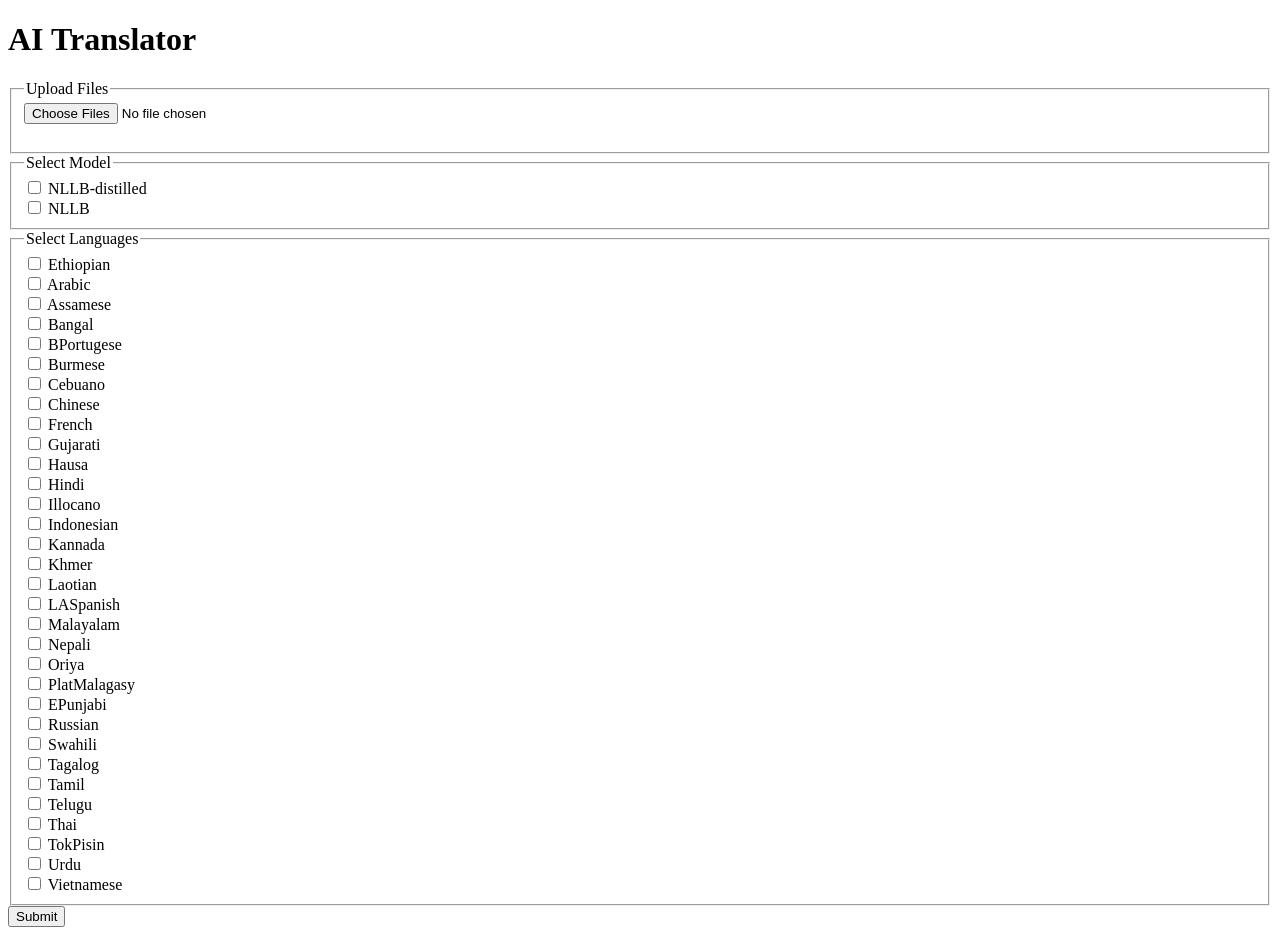
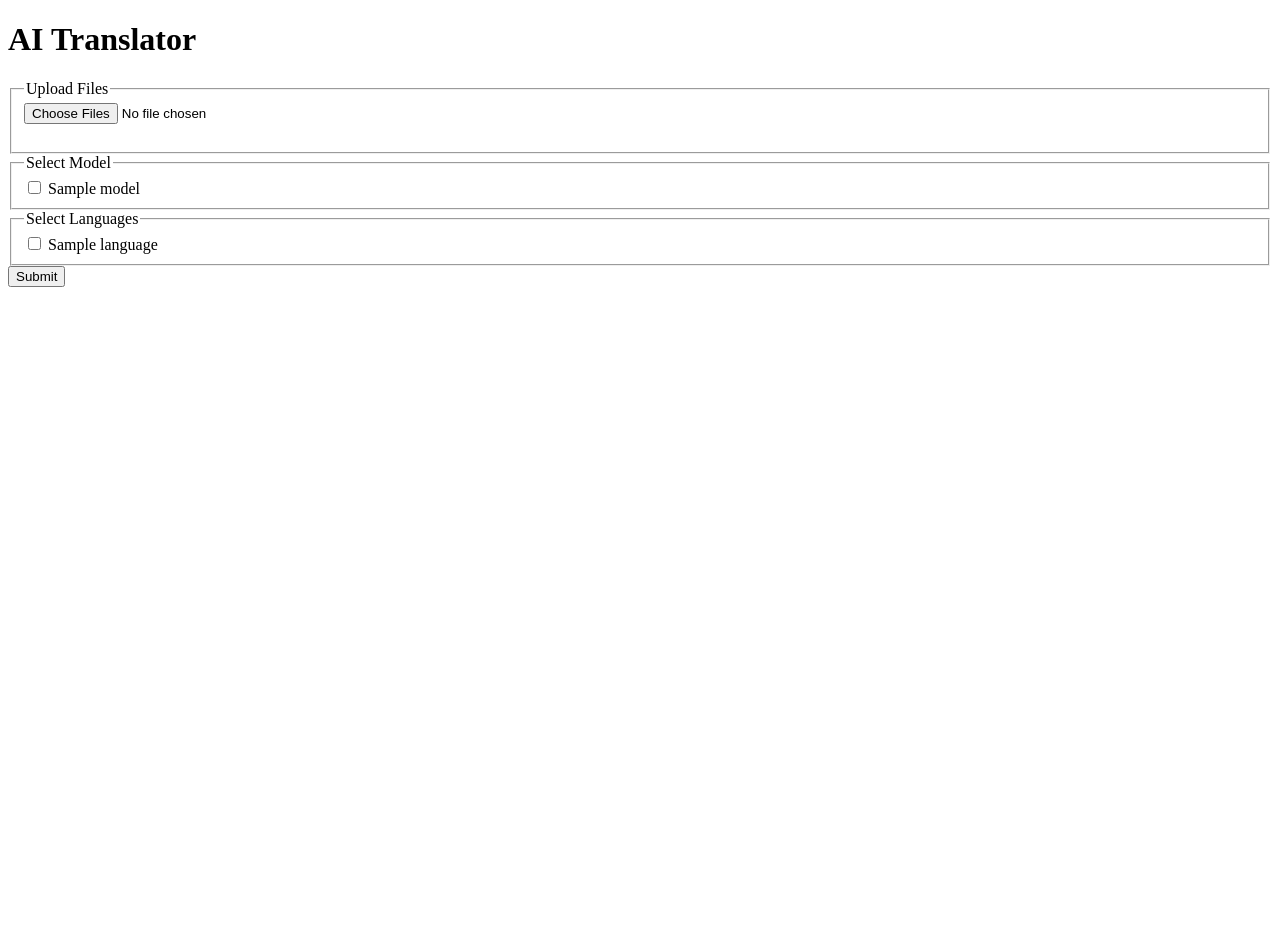
Before and after one commit to drew-curley/MTFiles, a Flask app: template templates/index.html in a window 1280 px wide. After the commit the page ends 287 px from the top, so only its background shows below. Run offline with Flask 3, Linux system fonts and the light colour scheme; the template is opened without the code that fills it: most values are stand-ins (such as "Sample title", 1, 10 or a date in 2020).

Commit message:
Uses template for showing target languages and models

```diff
--- a/server.py
+++ b/server.py
@@ -17,7 +17,15 @@ translator_factory = TranslatorFactory()
 
 @app.route('/')
 def index():
-    return render_template('index.html')
+    with open('./constants/languages.json', 'r') as file:
+        languages = json.load(file)
+    with open('./constants/model_checkpoints.json', 'r') as file:
+        models = json.load(file)
+
+    target_languages_list = [{"value": key, "label": value} for key, value in languages.items()]
+    models_list = [{"value": key, "label": key} for key in models]
+
+    return render_template('index.html', target_languages=target_languages_list, models=models_list)
 
 
 @app.route('/submit', methods=['POST'])
--- a/templates/index.html
+++ b/templates/index.html
@@ -16,43 +16,15 @@
         </fieldset>
         <fieldset>
             <legend>Select Model</legend>
-            <label><input type="checkbox" name="models" value="NLLB-distilled"> NLLB-distilled</label><br>
-            <label><input type="checkbox" name="models" value="NLLB"> NLLB</label><br>
+            {% for model in models %}
+                <label><input type="checkbox" name="models" value="{{ model.value }}"> {{ model.label }}</label><br>
+            {% endfor %}
         </fieldset>
         <fieldset>
             <legend>Select Languages</legend>
-            <label><input type="checkbox" name="languages" value="amh_Ethi"> Ethiopian</label><br>
-            <label><input type="checkbox" name="languages" value="arb_Arab"> Arabic</label><br>
-            <label><input type="checkbox" name="languages" value="asm_Beng"> Assamese</label><br>
-            <label><input type="checkbox" name="languages" value="ben_Beng"> Bangal</label><br>
-            <label><input type="checkbox" name="languages" value="por_Latn"> BPortugese</label><br>
-            <label><input type="checkbox" name="languages" value="mya_Mymr"> Burmese</label><br>
-            <label><input type="checkbox" name="languages" value="ceb_Latn"> Cebuano</label><br>
-            <label><input type="checkbox" name="languages" value="zsm_Latn"> Chinese</label><br>
-            <label><input type="checkbox" name="languages" value="fra_Latn"> French</label><br>
-            <label><input type="checkbox" name="languages" value="guj_Gujr"> Gujarati</label><br>
-            <label><input type="checkbox" name="languages" value="hau_Latn"> Hausa</label><br>
-            <label><input type="checkbox" name="languages" value="hin_Deva"> Hindi</label><br>
-            <label><input type="checkbox" name="languages" value="ilo_Latn"> Illocano</label><br>
-            <label><input type="checkbox" name="languages" value="ind_Latn"> Indonesian</label><br>
-            <label><input type="checkbox" name="languages" value="kan_Knda"> Kannada</label><br>
-            <label><input type="checkbox" name="languages" value="khm_Khmr"> Khmer</label><br>
-            <label><input type="checkbox" name="languages" value="lao_Laoo"> Laotian</label><br>
-            <label><input type="checkbox" name="languages" value="spa_Latn"> LASpanish</label><br>
-            <label><input type="checkbox" name="languages" value="mal_Mlym"> Malayalam</label><br>
-            <label><input type="checkbox" name="languages" value="npi_Deva"> Nepali</label><br>
-            <label><input type="checkbox" name="languages" value="ory_Orya"> Oriya</label><br>
-            <label><input type="checkbox" name="languages" value="plt_Latn"> PlatMalagasy</label><br>
-            <label><input type="checkbox" name="languages" value="pan_Guru"> EPunjabi</label><br>
-            <label><input type="checkbox" name="languages" value="rus_Cyrl"> Russian</label><br>
-            <label><input type="checkbox" name="languages" value="swh_Latn"> Swahili</label><br>
-            <label><input type="checkbox" name="languages" value="tgl_Latn"> Tagalog</label><br>
-            <label><input type="checkbox" name="languages" value="tam_Taml"> Tamil</label><br>
-            <label><input type="checkbox" name="languages" value="tel_Telu"> Telugu</label><br>
-            <label><input type="checkbox" name="languages" value="tha_Thai"> Thai</label><br>
-            <label><input type="checkbox" name="languages" value="tpi_Latn"> TokPisin</label><br>
-            <label><input type="checkbox" name="languages" value="urd_Arab"> Urdu</label><br>
-            <label><input type="checkbox" name="languages" value="vie_Latn"> Vietnamese</label><br>
+            {% for language in target_languages %}
+                <label><input type="checkbox" name="languages" value="{{ language.value }}"> {{ language.label }}</label><br>
+            {% endfor %}
         </fieldset>
         <input type="submit" value="Submit">
     </form>
```
